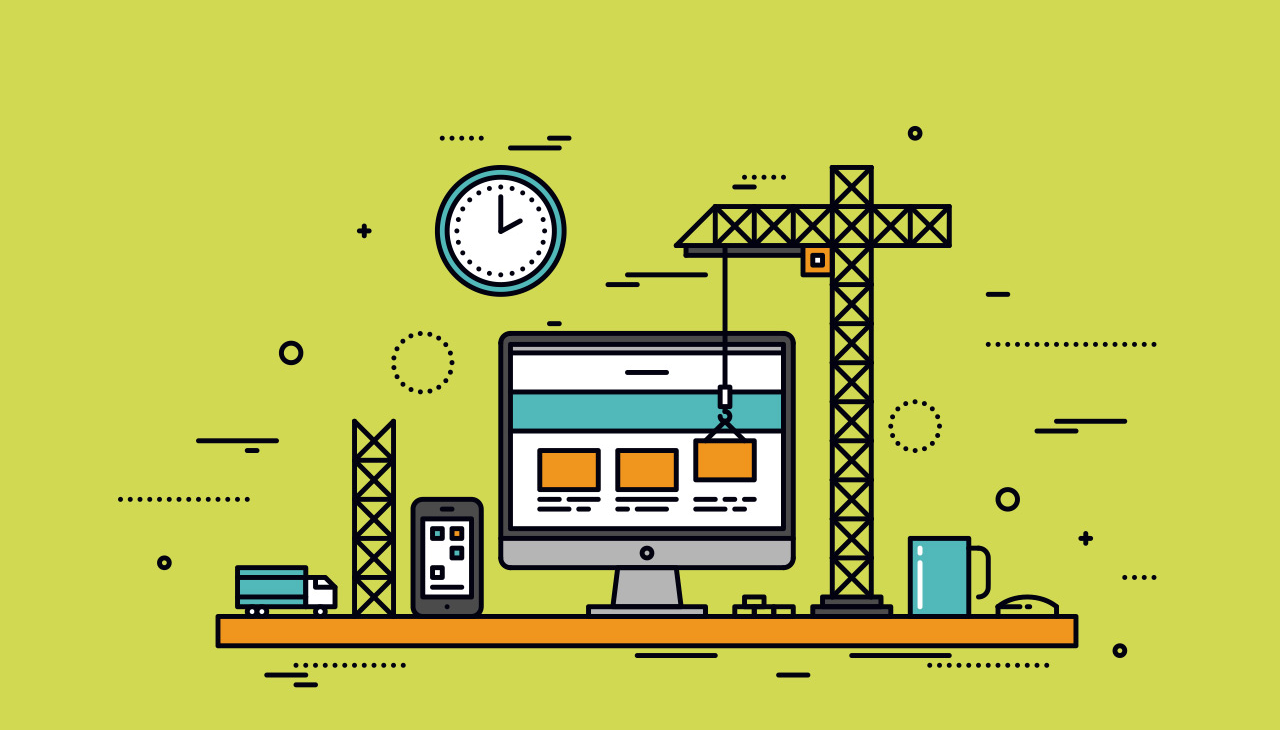
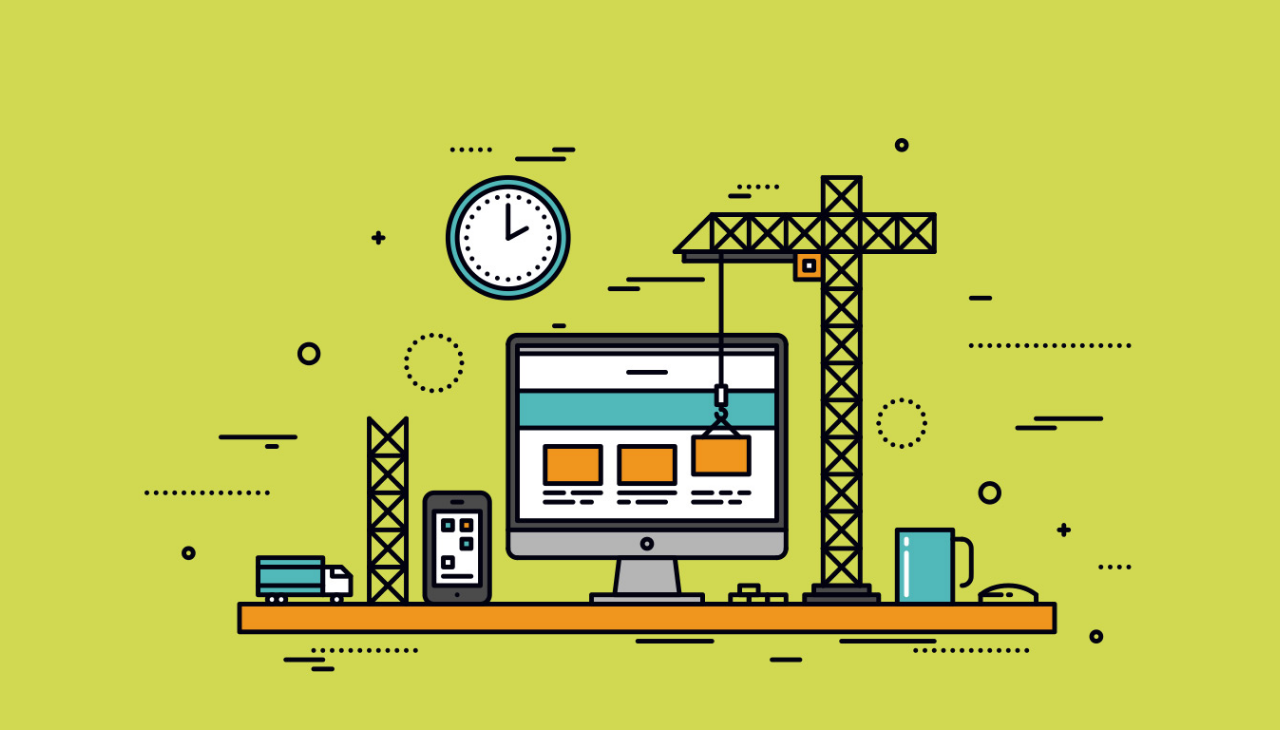
Before and after one commit to bailichu/bailichu.github.io, a plain HTML site: page index.html in a window 1280 px wide. Drawn offline with Linux system fonts and the light colour scheme.

Commit message:
fix: mobile version

```diff
--- /dev/null
+++ b/index.css
@@ -0,0 +1,31 @@
+.container {
+  width: 100%;
+  padding-right: 15px;
+  padding-left: 15px;
+  margin-right: auto;
+  margin-left: auto;
+}
+
+@media (min-width: 576px) {
+  .container {
+    max-width: 540px;
+  }
+}
+
+@media (min-width: 768px) {
+  .container {
+    max-width: 720px;
+  }
+}
+
+@media (min-width: 992px) {
+  .container {
+    max-width: 960px;
+  }
+}
+
+@media (min-width: 1200px) {
+  .container {
+    max-width: 1140px;
+  }
+}
--- a/index.html
+++ b/index.html
@@ -4,13 +4,16 @@
     <meta charset="UTF-8" />
     <meta name="viewport" content="width=device-width, initial-scale=1.0" />
     <meta http-equiv="X-UA-Compatible" content="ie=edge" />
+    <link rel="stylesheet" href="./index.css" />
     <title>百里助企業有限公司</title>
   </head>
   <body style="background-color: #D1D952;height: 100vh;width: 100%;">
     <div
       style="height: 100%;width: 100%; display: flex; align-items: center; justify-content: center;"
     >
-      <img src="building.jpg" />
+      <div class="container">
+        <img style="height: auto;width: 100%" src="building.jpg" />
+      </div>
     </div>
   </body>
 </html>
```
